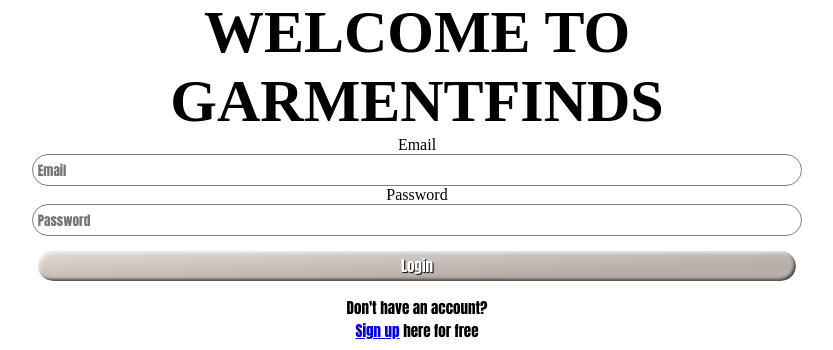
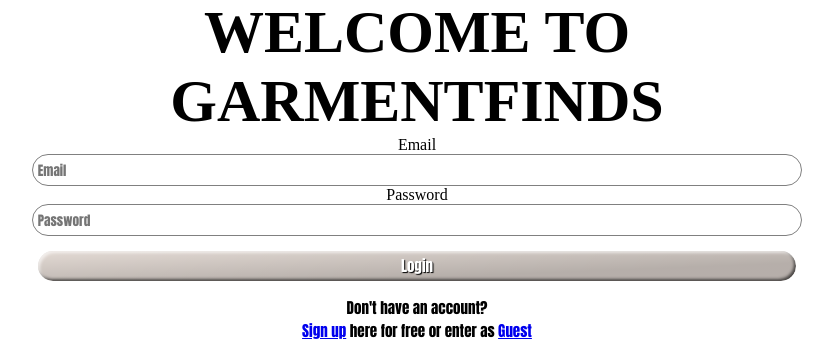
Before and after one commit to Daeran-0415/GarmentFinds, a plain HTML site: page Before/HTML/LoginPage.html in a window 1280 px wide. Shown: the part 547-897 px from the top of the page, without its empty margins (223-1056 px from the left). Drawn offline with Linux system fonts and the light colour scheme.

Commit message:
Update LoginPage.html

```diff
--- a/Before/HTML/LoginPage.html
+++ b/Before/HTML/LoginPage.html
@@ -20,7 +20,8 @@
       <a href="../html/Homepage.html"><input type="button" value="Login" class="Login"></a>
       <p>Don't have an account?</p>
     </form>
-      <a href="../html/SignupPage.html" target="_blank"><p>Sign up</a> here for free</p>
+      <a href="../html/SignupPage.html"><p>Sign up</a> here for free or enter as <a href="../HTML/HomepageGuest.html">Guest</a></p>
+
      </div>
 
 
```
